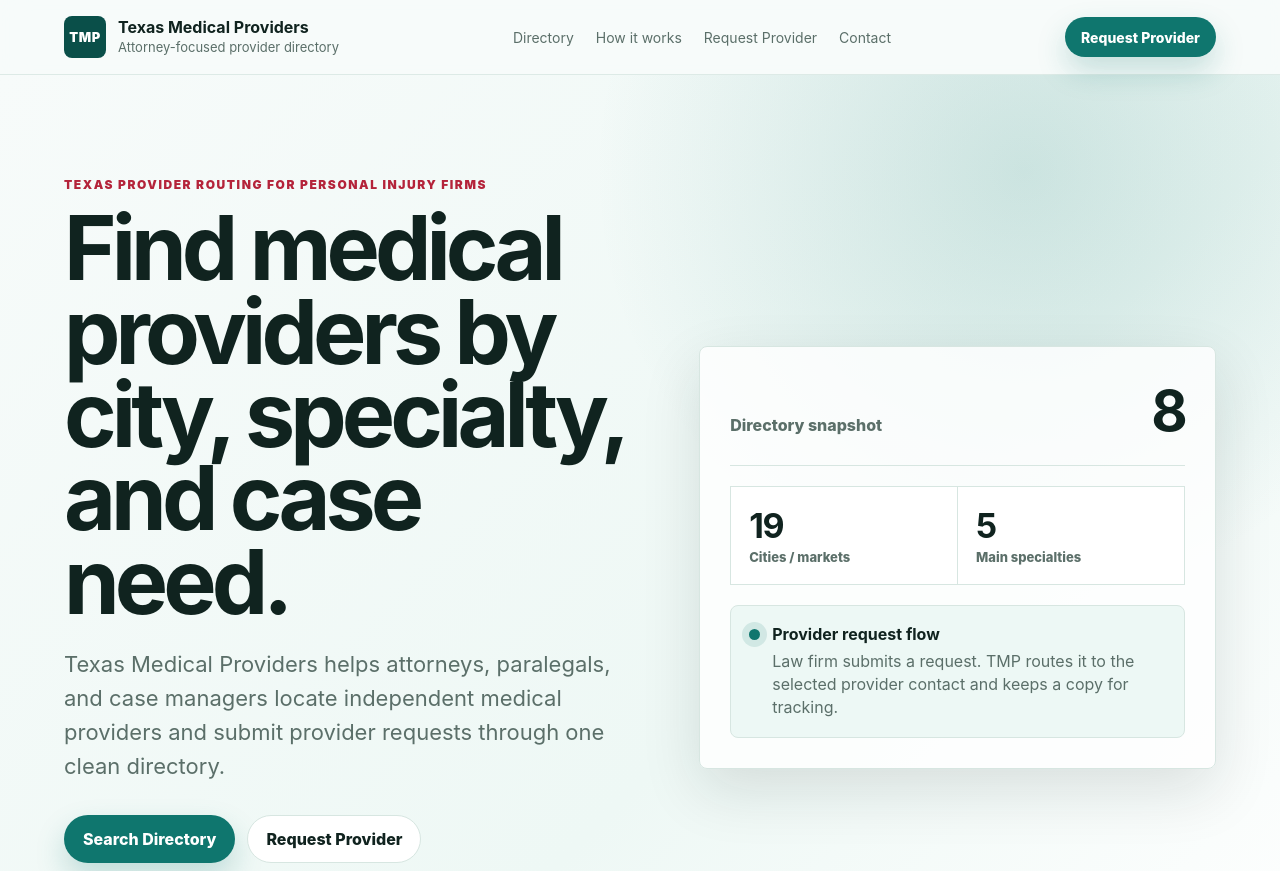
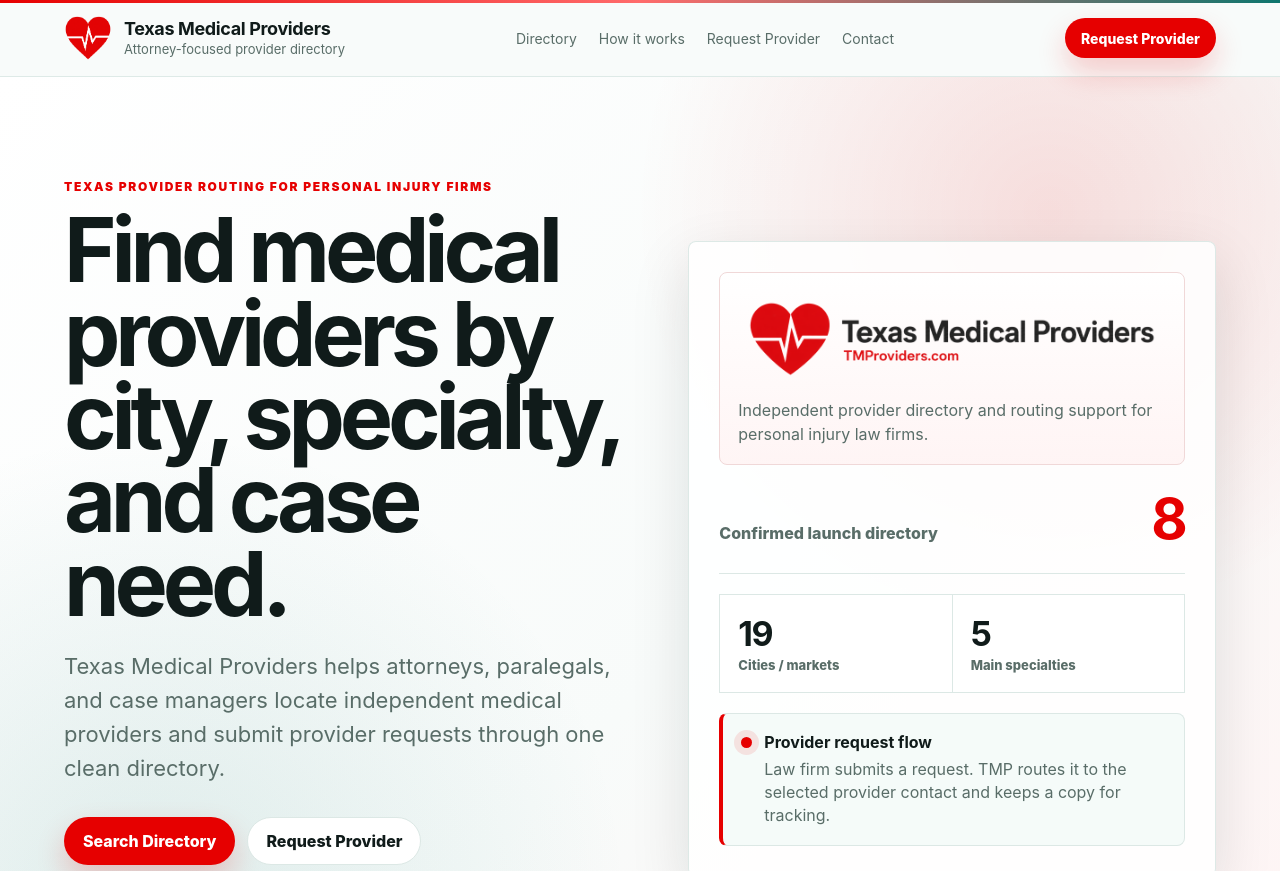
Before and after one commit to robhampt1020-a11y/texas-medical-providers, a website: page public/index.html in a window 1280 px wide. Shown: the top 871 px of the page. Drawn offline with Linux system fonts and the light colour scheme.

Commit message:
Add files via upload

```diff
--- a/public/index.html
+++ b/public/index.html
@@ -6,12 +6,24 @@
   <title>Texas Medical Providers | Attorney Provider Directory</title>
   <meta name="description" content="Find Texas medical providers for personal injury cases and submit provider requests through Texas Medical Providers." />
   <link rel="canonical" href="https://texasmedicalproviders.com/" />
+  <meta name="theme-color" content="#e60000" />
+  <meta property="og:title" content="Texas Medical Providers" />
+  <meta property="og:description" content="Attorney-focused provider directory and request routing support for personal injury law firms." />
+  <meta property="og:type" content="website" />
+  <meta property="og:url" content="https://texasmedicalproviders.com/" />
+  <meta property="og:image" content="https://texasmedicalproviders.com/assets/brand/og-image.png" />
+  <meta name="twitter:card" content="summary_large_image" />
+  <link rel="icon" href="favicon.ico" sizes="any" />
+  <link rel="icon" type="image/png" href="assets/brand/favicon-32.png" sizes="32x32" />
+  <link rel="icon" type="image/png" href="assets/brand/favicon-192.png" sizes="192x192" />
+  <link rel="apple-touch-icon" href="assets/brand/apple-touch-icon.png" />
+  <link rel="preload" as="image" href="assets/brand/logo-mark.png" />
   <link rel="stylesheet" href="styles.css" />
 </head>
 <body>
   <header class="site-header" data-elevated="false">
     <a class="brand" href="#top" aria-label="Texas Medical Providers home">
-      <span class="brand-mark" aria-hidden="true">TMP</span>
+      <img class="brand-mark" src="assets/brand/logo-mark.png" alt="" width="48" height="48" />
       <span class="brand-text">
         <strong>Texas Medical Providers</strong>
         <span>Attorney-focused provider directory</span>
@@ -42,8 +54,12 @@
       </div>
 
       <aside class="hero-panel" aria-label="Directory summary">
+        <div class="hero-logo-card">
+          <img src="assets/brand/logo-horizontal.png" alt="Texas Medical Providers" />
+          <p>Independent provider directory and routing support for personal injury law firms.</p>
+        </div>
         <div class="panel-header">
-          <span>Directory snapshot</span>
+          <span>Confirmed launch directory</span>
           <strong id="providerCount">0</strong>
         </div>
         <div class="metric-grid">
@@ -70,7 +86,7 @@
       <div class="section-heading">
         <p class="eyebrow">Directory</p>
         <h2>Search confirmed providers.</h2>
-        <p>Filter by city, specialty, service tag, or provider name. Provider request buttons do not expose private routing emails.</p>
+        <p>Filter by city, specialty, service tag, or provider name. Select a provider to submit a request through TMP.</p>
       </div>
 
       <div class="filter-panel" aria-label="Provider filters">
@@ -137,11 +153,14 @@
   </main>
 
   <footer class="site-footer" id="contact">
-    <div>
-      <strong>Texas Medical Providers</strong>
-      <p>Independent provider directory and routing support for personal injury law firms.</p>
+    <div class="footer-brand">
+      <img src="assets/brand/logo-mark.png" alt="" width="46" height="46" />
+      <div>
+        <strong>Texas Medical Providers</strong>
+        <p>Independent provider directory and routing support for personal injury law firms.</p>
+      </div>
     </div>
-    <div>
+    <div class="footer-contact">
       <a href="mailto:Info@TexasMedicalProviders.com">Info@TexasMedicalProviders.com</a>
       <a href="tel:+18554893627">855-489-3627</a>
     </div>
--- a/public/styles.css
+++ b/public/styles.css
@@ -1,15 +1,18 @@
 :root {
-  --ink: #10231f;
-  --muted: #5b6f69;
-  --paper: #f7fbfa;
-  --soft: #edf8f5;
+  --ink: #101b1a;
+  --muted: #596d68;
+  --paper: #f8fbfa;
+  --soft: #fff2f2;
   --white: #ffffff;
-  --line: #d7e6e1;
+  --line: #dce8e5;
+  --red: #e60000;
+  --red-dark: #ba0000;
+  --red-soft: #ffe6e6;
   --teal: #0f766e;
-  --teal-dark: #0a4f49;
-  --rose: #b4233a;
-  --gold: #b58a32;
-  --shadow: 0 22px 60px rgba(16, 35, 31, .12);
+  --teal-dark: #073f3a;
+  --green-black: #061f1c;
+  --shadow: 0 22px 60px rgba(16, 27, 26, .12);
+  --shadow-soft: 0 12px 34px rgba(16, 27, 26, .06);
   --radius: 8px;
 }
 
@@ -22,9 +25,22 @@
   font-family: Inter, ui-sans-serif, system-ui, -apple-system, BlinkMacSystemFont, "Segoe UI", sans-serif;
 }
 
+body::before {
+  content: "";
+  position: fixed;
+  inset: 0 0 auto;
+  z-index: 40;
+  height: 3px;
+  background: linear-gradient(90deg, var(--red), #ff6b6b, var(--teal));
+  pointer-events: none;
+}
+
 a { color: inherit; text-decoration: none; }
 button, input, select, textarea { font: inherit; }
 button { cursor: pointer; }
+img { max-width: 100%; display: block; }
+
+section[id], footer[id] { scroll-margin-top: 90px; }
 
 .site-header {
   position: sticky;
@@ -34,31 +50,32 @@
   align-items: center;
   justify-content: space-between;
   gap: 24px;
-  padding: 16px clamp(20px, 5vw, 72px);
-  background: rgba(247, 251, 250, .9);
-  border-bottom: 1px solid rgba(215, 230, 225, .8);
-  backdrop-filter: blur(14px);
+  padding: 14px clamp(20px, 5vw, 72px);
+  background: rgba(248, 251, 250, .93);
+  border-bottom: 1px solid rgba(220, 232, 229, .9);
+  backdrop-filter: blur(16px);
 }
 
-.brand { display: inline-flex; align-items: center; gap: 12px; min-width: 240px; }
+.brand {
+  display: inline-flex;
+  align-items: center;
+  gap: 12px;
+  min-width: 270px;
+}
+
 .brand-mark {
-  display: grid;
-  place-items: center;
-  width: 42px;
-  height: 42px;
-  border-radius: 8px;
-  background: var(--teal-dark);
-  color: white;
-  font-size: 13px;
-  font-weight: 900;
-  letter-spacing: .04em;
+  width: 48px;
+  height: 48px;
+  flex: 0 0 48px;
+  object-fit: contain;
 }
+
 .brand-text { display: grid; gap: 2px; }
-.brand-text strong { line-height: 1.1; }
+.brand-text strong { line-height: 1.08; font-size: 18px; letter-spacing: -.02em; }
 .brand-text span { color: var(--muted); font-size: 13px; }
 
 .site-nav { display: flex; align-items: center; gap: 22px; color: var(--muted); font-size: 14px; }
-.site-nav a:hover { color: var(--ink); }
+.site-nav a:hover { color: var(--red-dark); }
 
 .button {
   display: inline-flex;
@@ -68,41 +85,47 @@
   padding: 0 18px;
   border: 1px solid transparent;
   border-radius: 999px;
-  font-weight: 800;
-  transition: transform .16s ease, box-shadow .16s ease, background .16s ease;
+  font-weight: 850;
+  transition: transform .16s ease, box-shadow .16s ease, background .16s ease, border-color .16s ease;
 }
 .button:hover { transform: translateY(-1px); }
-.button.primary { background: var(--teal); color: white; box-shadow: 0 14px 30px rgba(15, 118, 110, .22); }
+.button.primary { background: var(--red); color: white; box-shadow: 0 14px 30px rgba(230, 0, 0, .2); }
+.button.primary:hover { background: var(--red-dark); box-shadow: 0 18px 36px rgba(186, 0, 0, .24); }
 .button.secondary { background: white; color: var(--ink); border-color: var(--line); }
+.button.secondary:hover { border-color: rgba(230, 0, 0, .35); color: var(--red-dark); }
 .button.ghost { background: transparent; color: var(--teal-dark); border-color: var(--line); }
 .button.small { min-height: 40px; padding: 0 15px; font-size: 14px; }
 
 .section-shell { padding: clamp(70px, 8vw, 120px) clamp(20px, 5vw, 72px); }
+
 .hero {
   min-height: 84vh;
   display: grid;
-  grid-template-columns: minmax(0, 1.05fr) minmax(320px, .95fr);
+  grid-template-columns: minmax(0, 1.03fr) minmax(340px, .97fr);
   align-items: center;
   gap: clamp(28px, 5vw, 70px);
-  background: radial-gradient(circle at 80% 10%, rgba(15, 118, 110, .16), transparent 32%), linear-gradient(135deg, #f7fbfa, #eef8f5 60%, #fff);
+  background:
+    radial-gradient(circle at 82% 14%, rgba(230, 0, 0, .12), transparent 31%),
+    radial-gradient(circle at 12% 86%, rgba(15, 118, 110, .12), transparent 34%),
+    linear-gradient(135deg, #fff, #f8fbfa 56%, #fff4f4);
 }
 
 .eyebrow {
   margin: 0 0 14px;
-  color: var(--rose);
+  color: var(--red);
   text-transform: uppercase;
-  letter-spacing: .13em;
+  letter-spacing: .14em;
   font-size: 12px;
-  font-weight: 900;
+  font-weight: 950;
 }
 
 h1, h2, h3, p { margin-top: 0; }
 h1 {
-  max-width: 870px;
+  max-width: 890px;
   margin-bottom: 24px;
   font-size: clamp(46px, 7vw, 92px);
   line-height: .93;
-  letter-spacing: -.055em;
+  letter-spacing: -.058em;
 }
 h2 {
   margin-bottom: 16px;
@@ -123,11 +146,25 @@
 
 .hero-panel {
   padding: clamp(20px, 3vw, 30px);
-  background: rgba(255, 255, 255, .82);
-  border: 1px solid var(--line);
+  background: rgba(255, 255, 255, .86);
+  border: 1px solid rgba(220, 232, 229, .95);
   border-radius: var(--radius);
   box-shadow: var(--shadow);
 }
+
+.hero-logo-card {
+  display: grid;
+  gap: 12px;
+  padding: 18px;
+  margin-bottom: 20px;
+  background:
+    linear-gradient(180deg, rgba(255, 255, 255, .98), rgba(255, 242, 242, .78));
+  border: 1px solid #f0d8d8;
+  border-radius: var(--radius);
+}
+.hero-logo-card img { width: min(100%, 430px); height: auto; }
+.hero-logo-card p { margin: 0; color: var(--muted); line-height: 1.45; }
+
 .panel-header {
   display: flex;
   justify-content: space-between;
@@ -135,8 +172,8 @@
   padding-bottom: 20px;
   border-bottom: 1px solid var(--line);
 }
-.panel-header span { color: var(--muted); font-weight: 800; }
-.panel-header strong { font-size: 56px; letter-spacing: -.05em; }
+.panel-header span { color: var(--muted); font-weight: 850; }
+.panel-header strong { color: var(--red); font-size: 56px; letter-spacing: -.05em; }
 .metric-grid {
   display: grid;
   grid-template-columns: 1fr 1fr;
@@ -147,17 +184,18 @@
 }
 .metric-grid div { background: var(--white); padding: 18px; }
 .metric-grid strong { display: block; font-size: 34px; letter-spacing: -.04em; }
-.metric-grid span { color: var(--muted); font-size: 13px; font-weight: 800; }
+.metric-grid span { color: var(--muted); font-size: 13px; font-weight: 850; }
 .routing-card {
   display: flex;
   gap: 12px;
   padding: 18px;
-  background: var(--soft);
+  background: #f5fbf9;
   border: 1px solid var(--line);
+  border-left: 4px solid var(--red);
   border-radius: var(--radius);
 }
 .routing-card p { margin: 6px 0 0; color: var(--muted); line-height: 1.45; }
-.status-dot { flex: 0 0 11px; height: 11px; margin-top: 5px; border-radius: 50%; background: var(--teal); box-shadow: 0 0 0 7px rgba(15, 118, 110, .12); }
+.status-dot { flex: 0 0 11px; height: 11px; margin-top: 5px; border-radius: 50%; background: var(--red); box-shadow: 0 0 0 7px rgba(230, 0, 0, .1); }
 
 .section-heading { max-width: 860px; margin-bottom: 32px; }
 .section-heading.narrow { max-width: 700px; }
@@ -184,9 +222,9 @@
   padding: 12px;
   outline: none;
 }
-input:focus, select:focus, textarea:focus { border-color: var(--teal); box-shadow: 0 0 0 3px rgba(15, 118, 110, .12); }
+input:focus, select:focus, textarea:focus { border-color: var(--red); box-shadow: 0 0 0 3px rgba(230, 0, 0, .1); }
 
-.result-line { margin: 18px 0; color: var(--muted); font-weight: 800; }
+.result-line { margin: 18px 0; color: var(--muted); font-weight: 850; }
 .provider-grid { display: grid; grid-template-columns: repeat(3, minmax(0, 1fr)); gap: 16px; }
 .provider-card {
   display: flex;
@@ -196,10 +234,11 @@
   background: white;
   border: 1px solid var(--line);
   border-radius: var(--radius);
-  box-shadow: 0 12px 34px rgba(16, 35, 31, .06);
+  box-shadow: var(--shadow-soft);
 }
+.provider-card:hover { border-color: #f1b3b3; box-shadow: 0 18px 42px rgba(16, 27, 26, .08); }
 .provider-card header { margin-bottom: 14px; }
-.provider-card .specialty { color: var(--teal-dark); font-size: 13px; font-weight: 900; text-transform: uppercase; letter-spacing: .08em; }
+.provider-card .specialty { color: var(--red-dark); font-size: 13px; font-weight: 950; text-transform: uppercase; letter-spacing: .08em; }
 .provider-card p { color: var(--muted); line-height: 1.5; }
 .tag-row { display: flex; flex-wrap: wrap; gap: 7px; margin: 10px 0 16px; }
 .tag {
@@ -208,10 +247,10 @@
   min-height: 26px;
   padding: 0 9px;
   border-radius: 999px;
-  background: var(--soft);
-  color: var(--teal-dark);
+  background: var(--red-soft);
+  color: var(--red-dark);
   font-size: 12px;
-  font-weight: 800;
+  font-weight: 850;
 }
 .card-meta { display: grid; gap: 8px; margin-top: auto; color: var(--muted); font-size: 14px; }
 .card-links { display: flex; flex-wrap: wrap; gap: 8px; margin-top: 16px; }
@@ -221,7 +260,7 @@
 .process-section { background: var(--paper); }
 .steps { display: grid; grid-template-columns: repeat(3, minmax(0, 1fr)); gap: 1px; background: var(--line); border: 1px solid var(--line); }
 .steps article { background: white; padding: 26px; }
-.steps span { display: block; margin-bottom: 28px; color: var(--teal); font-size: 20px; font-weight: 900; }
+.steps span { display: block; margin-bottom: 28px; color: var(--red); font-size: 20px; font-weight: 950; }
 .steps p { color: var(--muted); line-height: 1.55; }
 
 .request-section {
@@ -229,23 +268,30 @@
   justify-content: space-between;
   align-items: center;
   gap: 28px;
-  background: var(--teal-dark);
+  background:
+    radial-gradient(circle at 90% 18%, rgba(230, 0, 0, .22), transparent 24%),
+    var(--green-black);
   color: white;
 }
-.request-section p { color: rgba(255, 255, 255, .72); max-width: 650px; }
-.request-section .eyebrow { color: #ffd2d9; }
-.request-section .button.primary { background: white; color: var(--teal-dark); box-shadow: none; }
+.request-section p { color: rgba(255, 255, 255, .75); max-width: 650px; }
+.request-section .eyebrow { color: #ffb5b5; }
+.request-section .button.primary { background: white; color: var(--red-dark); box-shadow: none; }
+.request-section .button.primary:hover { color: white; background: var(--red); }
 
 .site-footer {
   display: flex;
   justify-content: space-between;
   gap: 22px;
   padding: 28px clamp(20px, 5vw, 72px);
-  background: #071f1c;
+  background: #050f0e;
   color: rgba(255, 255, 255, .78);
 }
+.footer-brand { display: flex; align-items: flex-start; gap: 12px; }
+.footer-brand img { flex: 0 0 46px; width: 46px; height: 46px; object-fit: contain; }
+.site-footer strong { color: white; }
 .site-footer p { margin: 8px 0 0; max-width: 520px; line-height: 1.5; }
-.site-footer div:last-child { display: grid; gap: 8px; text-align: right; }
+.footer-contact { display: grid; gap: 8px; text-align: right; align-content: start; }
+.footer-contact a:hover { color: white; }
 
 .request-modal {
   width: min(760px, calc(100vw - 28px));
@@ -254,7 +300,7 @@
   border-radius: var(--radius);
   box-shadow: var(--shadow);
 }
-.request-modal::backdrop { background: rgba(7, 31, 28, .58); backdrop-filter: blur(4px); }
+.request-modal::backdrop { background: rgba(5, 15, 14, .62); backdrop-filter: blur(4px); }
 .request-form { display: grid; gap: 16px; padding: 24px; }
 .modal-top { display: flex; justify-content: space-between; gap: 18px; padding-bottom: 12px; border-bottom: 1px solid var(--line); }
 .modal-top h2 { margin: 0 0 8px; font-size: 36px; }
@@ -279,8 +325,8 @@
 }
 .acknowledgement input { width: auto; margin-top: 3px; }
 .trap-field { position: absolute; left: -9999px; height: 1px; overflow: hidden; }
-.form-status { min-height: 22px; color: var(--muted); font-weight: 800; }
-.form-status[data-state="error"] { color: var(--rose); }
+.form-status { min-height: 22px; color: var(--muted); font-weight: 850; }
+.form-status[data-state="error"] { color: var(--red-dark); }
 .form-status[data-state="success"] { color: var(--teal-dark); }
 .form-actions { display: flex; justify-content: flex-end; gap: 10px; }
 
@@ -290,13 +336,24 @@
 }
 
 @media (max-width: 760px) {
-  .site-header { align-items: flex-start; }
+  .site-header { align-items: center; padding: 12px 16px; }
   .site-nav { display: none; }
-  .brand { min-width: 0; }
+  .brand { min-width: 0; gap: 9px; }
+  .brand-mark { width: 42px; height: 42px; flex-basis: 42px; }
+  .brand-text strong { font-size: 15px; }
   .brand-text span { display: none; }
+  .button.small { min-height: 38px; padding: 0 12px; font-size: 13px; }
   .hero { min-height: auto; }
+  .hero-logo-card img { width: min(100%, 330px); }
   .metric-grid, .provider-grid, .steps, .form-grid { grid-template-columns: 1fr; }
   .request-section, .site-footer { display: grid; }
-  .site-footer div:last-child { text-align: left; }
+  .footer-contact { text-align: left; }
   h1 { font-size: clamp(42px, 13vw, 70px); }
 }
+
+@media (max-width: 470px) {
+  .site-header > .button.small { display: none; }
+  .section-shell { padding-left: 16px; padding-right: 16px; }
+  .hero-panel, .filter-panel, .provider-card, .request-form { padding: 16px; }
+  .modal-top h2 { font-size: 30px; }
+}
```
Also changed, not shown: docs/ENVIRONMENT_VARIABLES.md (+6 -4 lines), README.md, netlify.toml, public/assets/brand/apple-touch-icon.png (added), public/assets/brand/favicon-192.png (added), public/assets/brand/favicon-32.png (added), public/assets/brand/favicon.png (added), public/assets/brand/logo-horizontal.png (added), public/assets/brand/logo-mark-512.png (added), public/assets/brand/logo-mark.png (added), public/assets/brand/og-image.png (added), public/favicon.ico (added).
